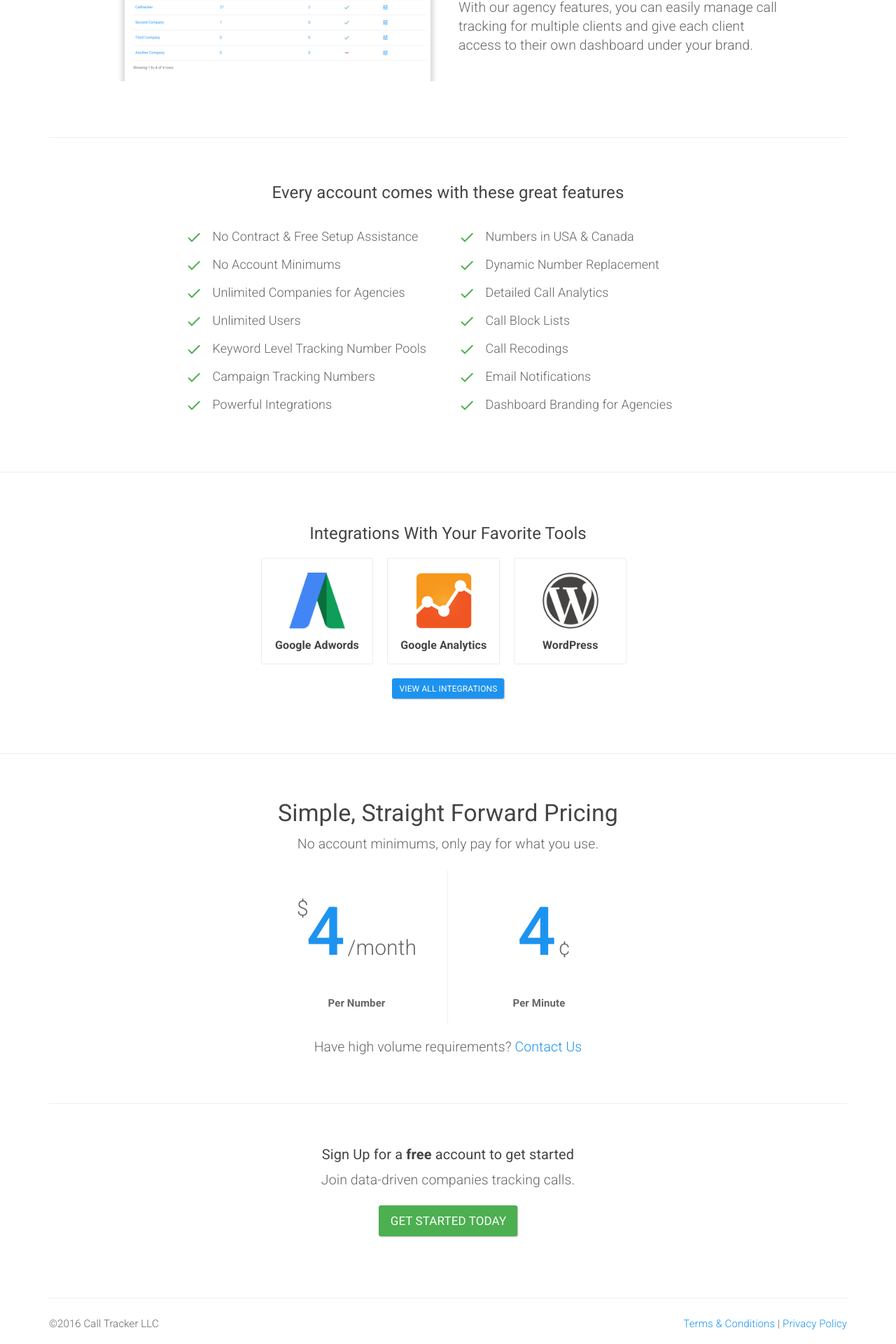
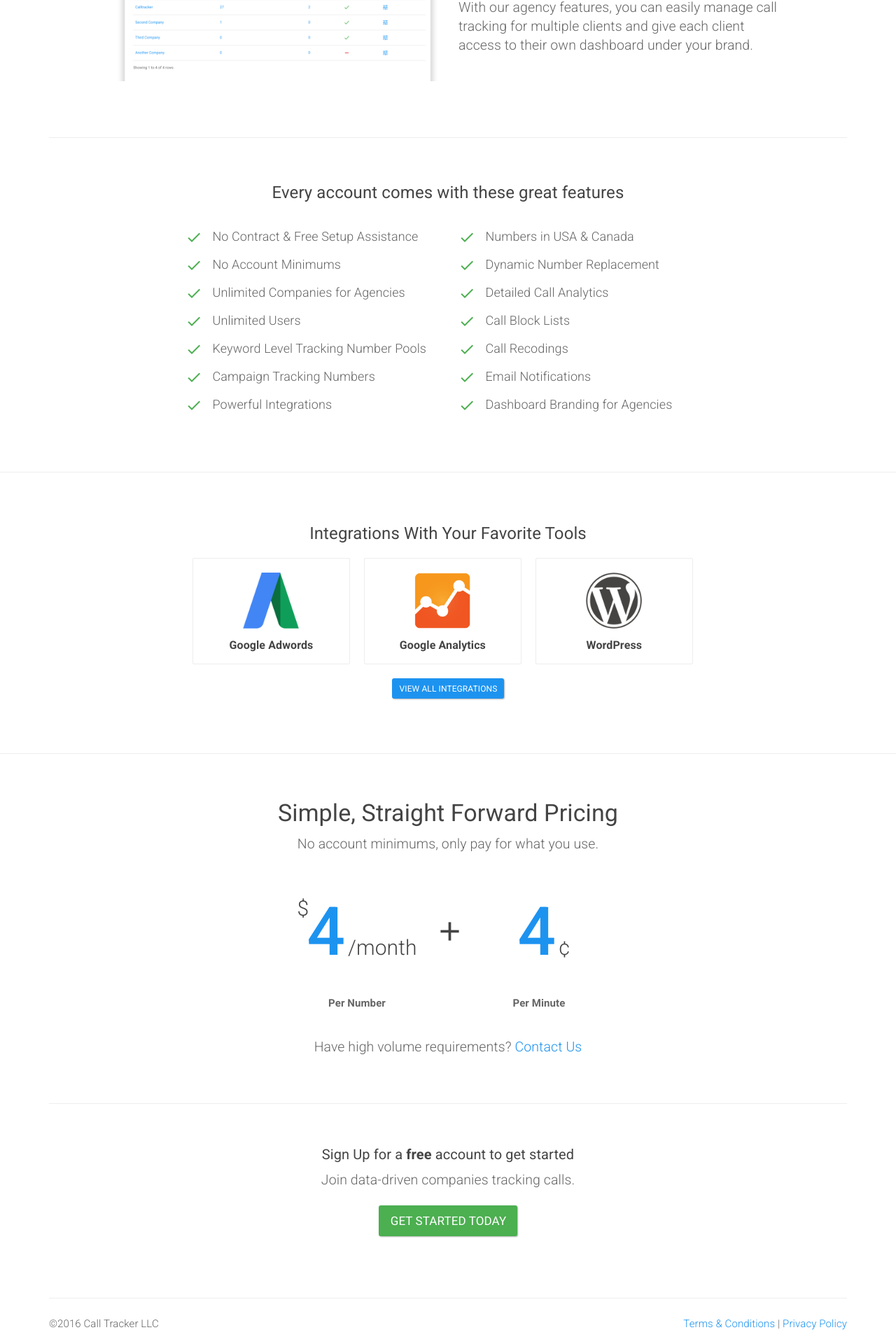
Before and after one commit to sumonst21/calltrackerio-site, a Jekyll site: the page built from index.html, in a window 1280 px wide. Shown: the part 1781-3701 px from the top of the page at 70% size. Built offline with Jekyll 4.4.1, drawn with Linux system fonts in a browser that asks for light colours.

Commit message:
refine css for integrations

```diff
--- a/_includes/pricing-section.html
+++ b/_includes/pricing-section.html
@@ -5,7 +5,8 @@
 				<h3>Simple, Straight Forward Pricing</h3>
 				<p class="lead">No account minimums, only pay for what you use.</p>
 				<div class="row">
-					<div class="col-md-4 col-md-offset-2 text-center border-right">
+					<div class="col-md-4 col-md-offset-2 text-center">
+						<i class="material-icons price-plus">add</i>
 						<div class="price">
 							<span class="dollar">&dollar;</span>
 							<span class="figure text-primary">4</span>
--- /dev/null
+++ b/css/integrations-styles.scss
@@ -0,0 +1,111 @@
+/*** --------------------------------------------------
+Integrations styles
+--------------------------------------------------- ***/
+
+.integrations-header {
+  padding: 0 0 15px 0;
+  margin-bottom: 40px;
+}
+
+.integration-listing-item {
+    position: relative;
+    float: left;
+    width: 23.99%;
+    margin: 0 0 10px 10px;
+    font-size: 14px;
+    text-align: center;
+    border: 1px solid #ededed;
+    border-radius: 2px;
+    -webkit-transition: border-color 0.15s ease 0s, -webkit-transform 0.15s ease 0s, box-shadow 0.15s ease 0s, color 0.15s ease 0s;
+    transition: border-color 0.15s ease 0s, transform 0.15s ease 0s, box-shadow 0.15s ease 0s, color 0.15s ease 0s;
+}
+
+.integration-listing-item:hover {
+  box-shadow: 0 1px 4px rgba(0, 0, 0, 0.3);
+  -webkit-transform: scale(1.05);
+  transform: scale(1.05);
+}
+
+.integration-listing-item-link {
+  display: block;
+  height: 200px;
+  padding-top: 30px;
+}
+
+.integration-listing-item-link:hover {
+  text-decoration: none;
+}
+
+.integration-listing-item .integration-grid-img {
+  width: 80px;
+  display: block;
+  margin: 0 auto 10px;
+}
+
+.integration-listing-item-header {
+    margin: 15px 10px 0;
+    font-size: 16px;
+    font-weight: bold;
+    color: #444;
+}
+
+.integration-listing-item-excerpt {
+  position: relative;
+  height: 2.8em;
+  padding: 0 10px;
+  margin-top: 5px;
+  overflow: hidden;
+  font-size: 14px;
+  color: #666;
+}
+
+.integration-details-title {
+  border-bottom: 1px solid #ededed;
+  padding-bottom:20px;
+  margin-bottom: 20px;
+}
+
+.integration-details-img {
+  height: 100px;
+}
+
+.integration-grid-item-sm {
+  margin: 10px;
+  width: 29.99%;
+  position: relative;
+  float: left;
+  text-align: center;
+  border: 1px solid #ededed;
+  border-radius: 2px;
+  -webkit-transition: border-color 0.15s ease 0s, -webkit-transform 0.15s ease 0s, box-shadow 0.15s ease 0s, color 0.15s ease 0s;
+  transition: border-color 0.15s ease 0s, transform 0.15s ease 0s, box-shadow 0.15s ease 0s, color 0.15s ease 0s;
+}
+.integration-grid-item-sm:hover {
+  box-shadow: 0 1px 4px rgba(0, 0, 0, 0.3);
+  -webkit-transform: scale(1.05);
+  transform: scale(1.05);
+}
+.integration-grid-item-sm-link {
+  display: block;
+  height: 150px;
+  padding: 20px 0 0 0;
+}
+
+.integration-grid-item-sm-link:hover {
+  text-decoration: none;
+}
+/* Medium devices (desktops, 992px and up) */
+@media (max-width: 1200px) and (min-width: 768px) {
+  .integration-listing-item {
+    width: 31.99%;
+  }
+}
+/* Small devices (tablets, 768px and up) */
+@media (max-width: 768px) {
+  .integration-listing-item {
+    width: 90%;
+  }
+  .integration-grid-item-sm {
+    width: 90%;
+  }
+}
--- a/css/style.scss
+++ b/css/style.scss
@@ -7,6 +7,7 @@
 @import 'bootstrap-custom';
 @import 'utility-classes';
 //@import 'focal-point';
+@import 'integrations-styles';
 @import 'ouibounce';
 // add more css stuff here
 body {
@@ -98,6 +99,9 @@ ul.lead i {
 }
 
 // Pricing Styles
+.price {
+  color: #444;
+}
 .price > .dollar {
   font-size: 2em;
   line-height: 1em;
@@ -120,6 +124,15 @@ ul.lead i {
   font-size: 2em;
 }
 
+.price-plus {
+  font-size: 3em;
+  line-height: 1em;
+  font-weight: 300;
+  position: absolute;
+  top: 65px;
+  right: -25px;
+  color: #444;
+}
 
 // Navbar Styles
 .navbar {
@@ -194,100 +207,6 @@ ul.lead i {
 .navbar.no-border {
   -webkit-box-shadow: none;
   box-shadow: none;
-}
-
-// Integrations styles
-.integrations-header {
-  padding: 0 0 15px 0;
-  margin-bottom: 40px;
-}
-
-.integration-listing-item {
-    position: relative;
-    float: left;
-    width: 23.99%;
-    margin: 0 0 10px 10px;
-    font-size: 14px;
-    text-align: center;
-    border: 1px solid #ededed;
-    border-radius: 2px;
-    -webkit-transition: border-color 0.15s ease 0s, -webkit-transform 0.15s ease 0s, box-shadow 0.15s ease 0s, color 0.15s ease 0s;
-    transition: border-color 0.15s ease 0s, transform 0.15s ease 0s, box-shadow 0.15s ease 0s, color 0.15s ease 0s;
-}
-
-.integration-listing-item:hover {
-  box-shadow: 0 1px 4px rgba(0, 0, 0, 0.3);
-  -webkit-transform: scale(1.05);
-  transform: scale(1.05);
-}
-
-.integration-listing-item-link {
-  display: block;
-  height: 200px;
-  padding-top: 30px;
-}
-
-.integration-listing-item-link:hover {
-  text-decoration: none;
-}
-
-.integration-listing-item .integration-grid-img {
-  width: 80px;
-  display: block;
-  margin: 0 auto 10px;
-}
-
-.integration-listing-item-header {
-    margin: 15px 10px 0;
-    font-size: 16px;
-    font-weight: bold;
-    color: #444;
-}
-
-.integration-listing-item-excerpt {
-  position: relative;
-  height: 2.8em;
-  padding: 0 10px;
-  margin-top: 5px;
-  overflow: hidden;
-  font-size: 14px;
-  color: #666;
-}
-
-.integration-details-title {
-  border-bottom: 1px solid #ededed;
-  padding-bottom:20px;
-  margin-bottom: 20px;
-}
-
-.integration-details-img {
-  height: 100px;
-}
-
-.integration-grid-item-sm {
-  margin: 10px;
-  width: 28.99%;
-  position: relative;
-  float: left;
-  text-align: center;
-  border: 1px solid #ededed;
-  border-radius: 2px;
-  -webkit-transition: border-color 0.15s ease 0s, -webkit-transform 0.15s ease 0s, box-shadow 0.15s ease 0s, color 0.15s ease 0s;
-  transition: border-color 0.15s ease 0s, transform 0.15s ease 0s, box-shadow 0.15s ease 0s, color 0.15s ease 0s;
-}
-.integration-grid-item-sm:hover {
-  box-shadow: 0 1px 4px rgba(0, 0, 0, 0.3);
-  -webkit-transform: scale(1.05);
-  transform: scale(1.05);
-}
-.integration-grid-item-sm-link {
-  display: block;
-  height: 150px;
-  padding: 20px 0 0 0;
-}
-
-.integration-grid-item-sm-link:hover {
-  text-decoration: none;
 }
 
 // Form Styles
--- a/index.html
+++ b/index.html
@@ -74,10 +74,14 @@ keywords: 'call tracking, call recording, call analytics, call, tracking, metric
 <section class="">
 	<div class="container">
 		<div class="row p-b-40 m-t-40">
+			<div class="col-md-12">
+			<div class="row">
 			<div class="col-md-12 text-center">
 				<h4>Integrations With Your Favorite Tools</h4>
 			</div>
-			<div class="col-md-6 col-md-offset-3">
+			</div>
+			<div class="row">
+				<div class="col-md-8 col-md-offset-2">
 					{% for integration in site.integrations %}
 						{% if integration.featured %}
 							<div class="integration-grid-item-sm">
@@ -89,9 +93,15 @@ keywords: 'call tracking, call recording, call analytics, call, tracking, metric
 						{% endif %}
 					{% endfor %}
 				</div>
+			</div>
+			<div class="row">
 				<div class="col-md-12 text-center m-t-10">
 					<p><a href="/integrations/" class="btn btn-primary btn-sm">View all Integrations</a></p>
 				</div>
+			</div>
+
+			</div>
+
 		</div>
 	</div>
 </section>
```
Lines whose indentation alone changed are shown as unchanged.
